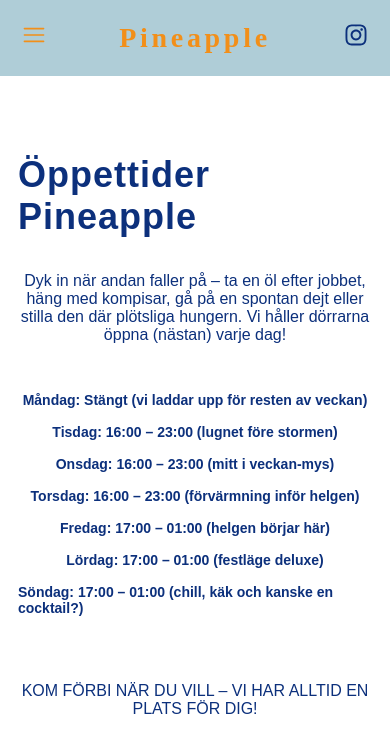
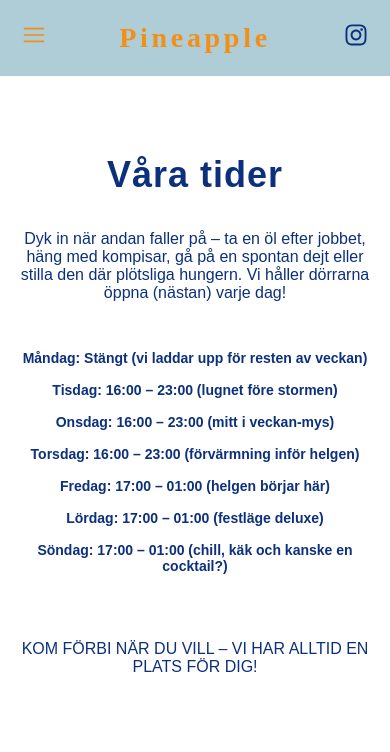
Before and after one commit to carolinmimmie/pineapple, a React (Vite) app: page /about in a window 390 px wide. Shown: the top 752 px of the page. Built offline with nearby package versions, Linux system fonts and the light colour scheme.

Commit message:
fixed mobile styling on about

```diff
--- a/src/pages/About.tsx
+++ b/src/pages/About.tsx
@@ -3,7 +3,7 @@
     <div className="about">
       <section>
         <div className="about-text">
-          <h2>Öppettider Pineapple</h2>
+          <h2>Våra tider</h2>
           <p>
             Dyk in när andan faller på – ta en öl efter jobbet, häng med
             kompisar, gå på en spontan dejt eller stilla den där plötsliga
--- a/src/styles/_about.scss
+++ b/src/styles/_about.scss
@@ -21,6 +21,7 @@
     gap:48px;
 
 
+
   .about-text {
     display: flex;
     flex-direction: column;
@@ -30,6 +31,7 @@
       font-size: v.$h2;
       letter-spacing: 1px;
       padding: 78px 0px 8px 0px;
+      text-align: center;
 
     }
     p {
@@ -65,6 +67,7 @@
         align-items: baseline;
         gap: 22px;
         font-size: v.$font-light;
+        text-align: center;
       }
     }
     p {
--- a/src/styles/header/_menu-items.scss
+++ b/src/styles/header/_menu-items.scss
@@ -43,11 +43,16 @@
   .menu-items-insta {
     display: none;
     color: v.$primary-text-color;
+    cursor: pointer;
     @include m.forSize(desktop) {
       display: block;
       font-size: 38px;
       text-align: center;
       padding-top: 50px;
     }
+
+    }
+    .menu-items-insta:hover {
+      color: v.$secondary-text-color;
   }
 }
```
